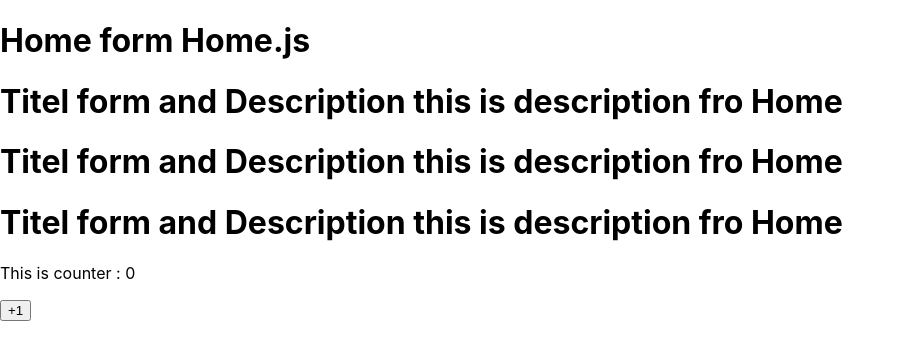
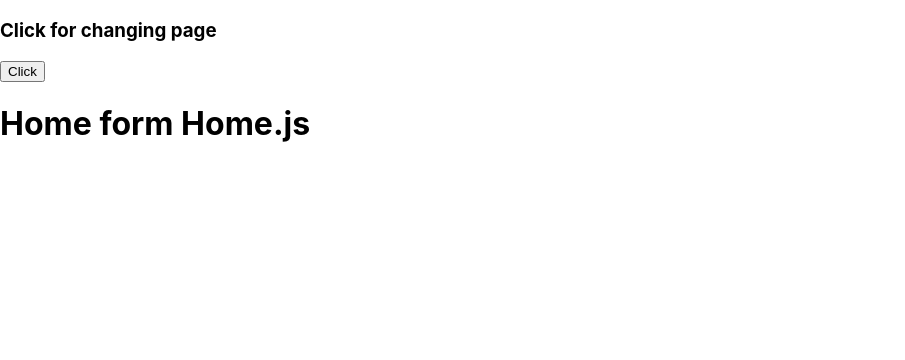
Before and after one commit to monanksojitra/book-store, a React (Create React App) app: page / in a window 1280 px wide. Shown: the top 360 px of the page, without its empty margins (0-905 px from the left). Built offline with nearby package versions, Linux system fonts and the light colour scheme.

Commit message:
Day 5 Work

```diff
--- a/src/App.js
+++ b/src/App.js
@@ -1,16 +1,26 @@
+import React from 'react'
+import About from './pages/About'
+import Home from './pages/Home'
 
+export default function App() {
 
-import Counter from './component/Counter';
+  const [sethome,setAbout] = React.useState("Home")
 
-import Home from './pages/Home';
+  const xchang = ()=>{
+    if (sethome === "Home") {
 
-function App() {
+      setAbout("About")
+
+    }
+    else{
+      setAbout("Home")
+    }
+  }
   return (
-    <>
-    <Home titel={"this is propes titel pass by Home"} dis={"this is description fro Home"}/>
-    <Counter/>
-    </>
-  );
+    <div>
+      <h3>Click for changing page</h3>
+      <button onClick={xchang}>Click</button>
+      {sethome === "Home" ? <Home/> : <About/>}
+    </div>
+  )
 }
-
-export default App;
--- a/src/component/Titel.js
+++ b/src/component/Titel.js
@@ -5,8 +5,8 @@ export default function Titel(prope) {
   return (
     <div>
     <h1>Titel form {prope.title} and  Description {prope.dis}</h1>
-    <h1>Titel form {prope.title} and Description {prope.dis}</h1>
-    <h1>Titel form {prope.title} and Description {prope.dis}</h1>
+    {/* <h1>Titel form {prope.title} and Description {prope.dis}</h1>
+    <h1>Titel form {prope.title} and Description {prope.dis}</h1> */}
   </div>
   )
 }
--- /dev/null
+++ b/src/pages/About.js
@@ -0,0 +1,9 @@
+import React from 'react'
+import Titel from '../component/Titel'
+export default function About() {
+  return (
+    <div>
+      <Titel titel={"this is a titel form about page"} dis={"content about"}/>
+    </div>
+  )
+}
--- a/src/pages/Home.js
+++ b/src/pages/Home.js
@@ -14,8 +14,8 @@ class Home extends Component {
     return (
       <div>
         <h1>Home form Home.js</h1>
-        <Titel title={this.state.title} dis={this.state.dis} />
-
+        <h3>{this.state.title}</h3>
+        <h3>{this.state.dis}</h3>
       </div>
     )
   }
```
